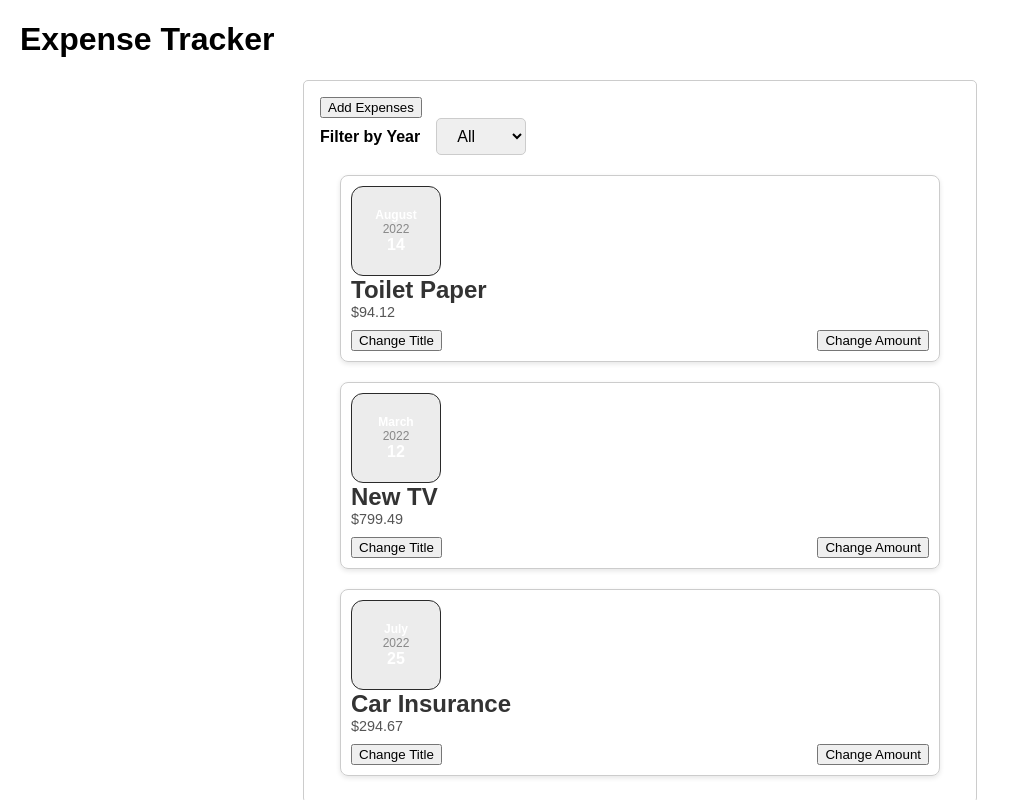
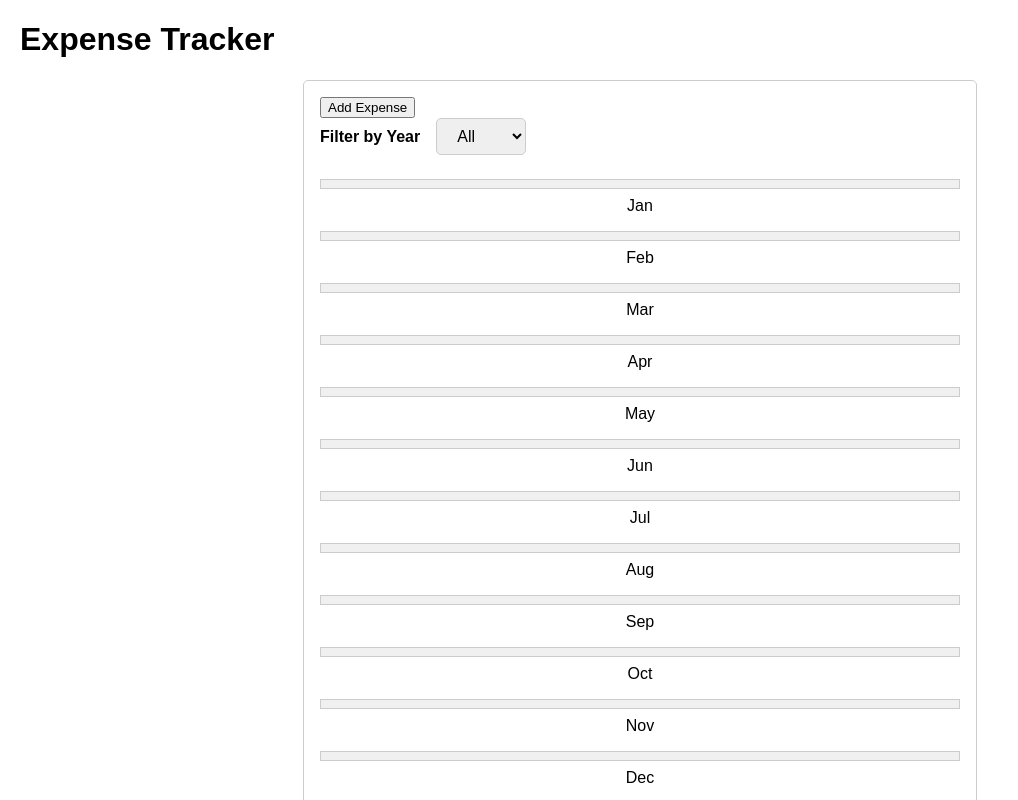
Before and after one commit to zydnwz/eventHandling-react, a React (Create React App) app: page / in a window 1280 px wide. Shown: the top 800 px of the page, without its empty margins (0-1018 px from the left). Built offline with nearby package versions, Linux system fonts and the light colour scheme.

Commit message:
chart app

```diff
--- /dev/null
+++ b/src/components/Chart/Chart.css
@@ -0,0 +1,31 @@
+.chart {
+    display: flex;
+    flex-direction: column;
+    justify-content: center;
+    align-items: center;
+    margin-top: 1rem;
+  }
+
+  .chart-bar {
+    width: 100%;
+    margin: 0.5rem 0;
+  }
+
+  .chart-bar_inner {
+    height: 0.5rem;
+    border: 1px solid #ccc;
+    background-color: #f0f0f0;
+    overflow: hidden;
+  }
+
+  .chart-bar_fill {
+    height: 100%;
+    width: 0;
+    background-color: #4caf50;
+    transition: width 0.3s ease-out;
+  }
+
+  .chart-bar_label {
+    text-align: center;
+    margin-top: 0.5rem;
+  }
--- /dev/null
+++ b/src/components/Chart/Chart.js
@@ -0,0 +1,23 @@
+import React from 'react';
+import ChartBar from './ChartBar';
+import './Chart.css';
+
+const Chart = (props) => {
+  const dataPointvalues = props.dataPoints.map(dataPoint => dataPoint.value);
+  const totalMaximum = Math.max(...dataPointvalues);
+
+  return (
+    <div className='chart'>
+      {props.dataPoints.map((dataPoint) => (
+        <ChartBar
+          key={dataPoint.label}
+          value={dataPoint.value}
+          maxValue={totalMaximum}
+          label={dataPoint.label}
+        />
+      ))}
+    </div>
+  );
+};
+
+export default Chart;
--- /dev/null
+++ b/src/components/Chart/ChartBar.js
@@ -0,0 +1,19 @@
+import React from 'react';
+
+const ChartBar = (props) => {
+  let barFillHeight = '0%';
+  if (props.maxValue > 0) {
+    barFillHeight = Math.round((props.value / props.maxValue) * 100) + '%';
+  }
+
+  return (
+    <div className='chart-bar'>
+      <div className="chart-bar_inner">
+        <div className='chart-bar_fill' style={{ height: barFillHeight }}></div>
+      </div>
+      <div className="chart-bar_label">{props.label}</div>
+    </div>
+  );
+};
+
+export default ChartBar;
--- /dev/null
+++ b/src/components/Expenses/ExpenseChart.js
@@ -0,0 +1,28 @@
+import React from 'react';
+import Chart from '../Chart/Chart';
+
+const ExpenseChart = (props) => {
+  const chartDataPoints = [
+    { label: 'Jan', value: 0 },
+    { label: 'Feb', value: 0 },
+    { label: 'Mar', value: 0 },
+    { label: 'Apr', value: 0 },
+    { label: 'May', value: 0 },
+    { label: 'Jun', value: 0 },
+    { label: 'Jul', value: 0 },
+    { label: 'Aug', value: 0 },
+    { label: 'Sep', value: 0 },
+    { label: 'Oct', value: 0 },
+    { label: 'Nov', value: 0 },
+    { label: 'Dec', value: 0 },
+  ];
+
+  for (const expense of props.expenses) {
+    const expenseMonth = expense.date.getMonth();
+    chartDataPoints[expenseMonth].value += expense.amount;
+  }
+
+  return <Chart dataPoints={chartDataPoints} />;
+};
+
+export default ExpenseChart;
--- a/src/components/Expenses/Expenses.js
+++ b/src/components/Expenses/Expenses.js
@@ -1,6 +1,8 @@
 import React, { useState } from 'react';
 import ExpenseItem from './ExpenseItem';
 import ExpenseFilter from './ExpenseFilter';
+import ExpenseForm from './ExpenseForm';
+import ExpenseChart from './ExpenseChart';
 import './Expenses.css';
 
 function Expenses(props) {
@@ -12,10 +14,19 @@ function Expenses(props) {
   };
 
   const toggleFormVisibility = () => {
-    setIsFormVisible(prevState => !prevState);
+    setIsFormVisible((prevState) => !prevState);
   };
 
-  const filteredExpenses = props.items.filter(expense => {
+  const addExpenseHandler = (expense) => {
+    props.onAddExpense(expense);
+    setIsFormVisible(false);
+  };
+
+  const cancelHandler = () => {
+    setIsFormVisible(false);
+  };
+
+  const filteredExpenses = props.items.filter((expense) => {
     if (!filteredYear) {
       return true;
     }
@@ -24,15 +35,23 @@ function Expenses(props) {
 
   return (
     <div className="expenses">
-      <button onClick={toggleFormVisibility}>Add Expenses</button>
-      <ExpenseFilter selectedYear={filteredYear} onChangeFilter={changeYearHandler} />
+      {!isFormVisible && (
+        <button onClick={toggleFormVisibility}>Add Expense</button>
+      )}
       {isFormVisible && (
-        <form>
-          {/* Form fields go here */}
-          <button type="submit">Add Expense</button>
-        </form>
+        <ExpenseForm
+          onAddExpense={addExpenseHandler}
+          onCancel={cancelHandler}
+        />
       )}
-      {filteredExpenses.length === 0 && <p className="expenses-message">No expenses found.</p>}
+      <ExpenseFilter
+        selectedYear={filteredYear}
+        onChangeFilter={changeYearHandler}
+      />
+      <ExpenseChart expenses={filteredExpenses} /> {/* Render ExpenseChart component */}
+      {filteredExpenses.length === 0 && (
+        <p className="expenses-message">No expenses found.</p>
+      )}
       {filteredExpenses.map((expense) => (
         <ExpenseItem
           key={expense.id}
```
Also changed, not shown: src/components/Expenses/ExpenseForm.js (+12 -10 lines).
